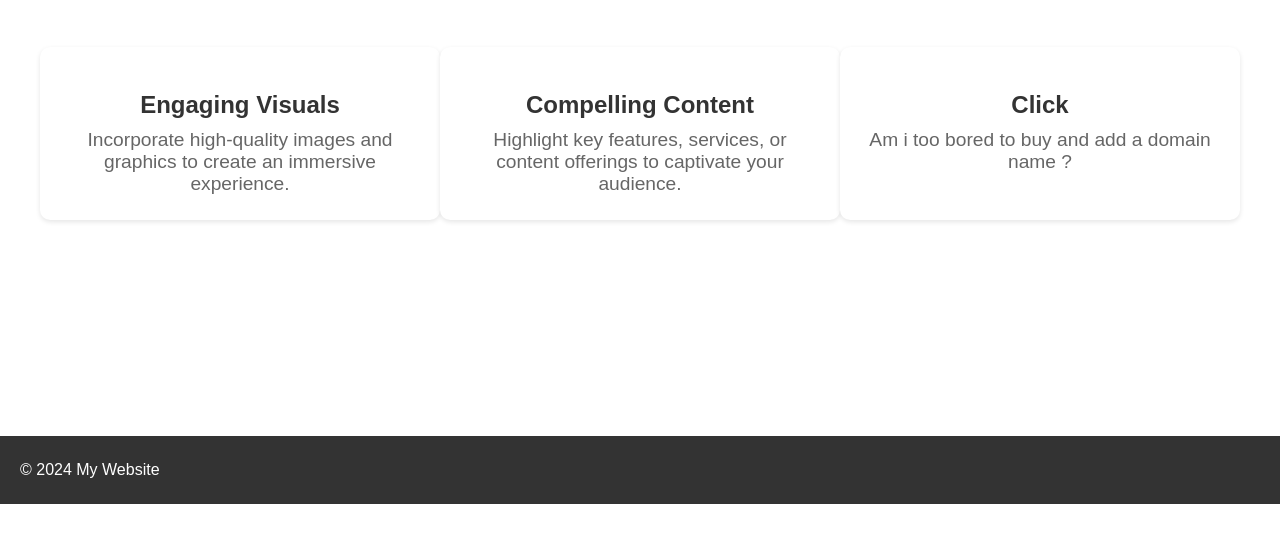
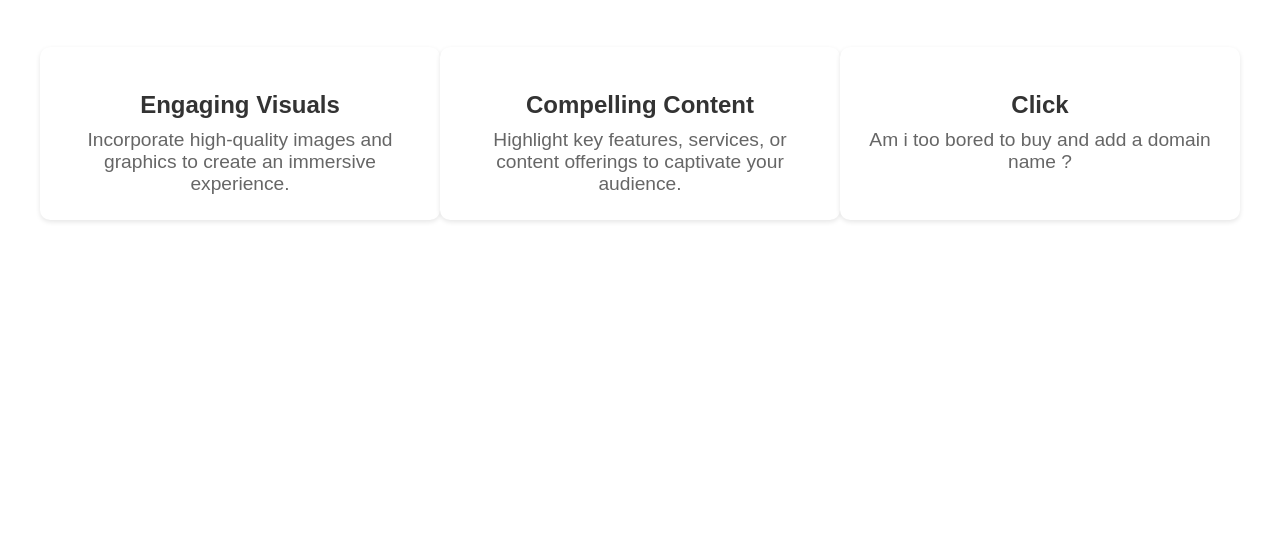
Before and after one commit to kwstarikas/mywebsite, a plain HTML site: page index.html in a window 1280 px wide. Shown: the part 262-800 px from the top of the page. Drawn offline with Linux system fonts and the light colour scheme.

Commit message:
remove footer

```diff
--- a/index.html
+++ b/index.html
@@ -51,16 +51,6 @@
         </div>
     </div>
 
-    <br>
-    <br>
-    <br>
-    <br>
-    <br>
-    <br>
-    <br>
-    <br>
-    <footer>
-        <iframe src="footer.html" frameborder="0" width="100%" height="100"></iframe>
-    </footer>
+
 </body>
 </html>
```
Also changed, not shown: about.html (+1 -3 lines), education.html (+1 -3 lines), experience.html (+1 -3 lines).
